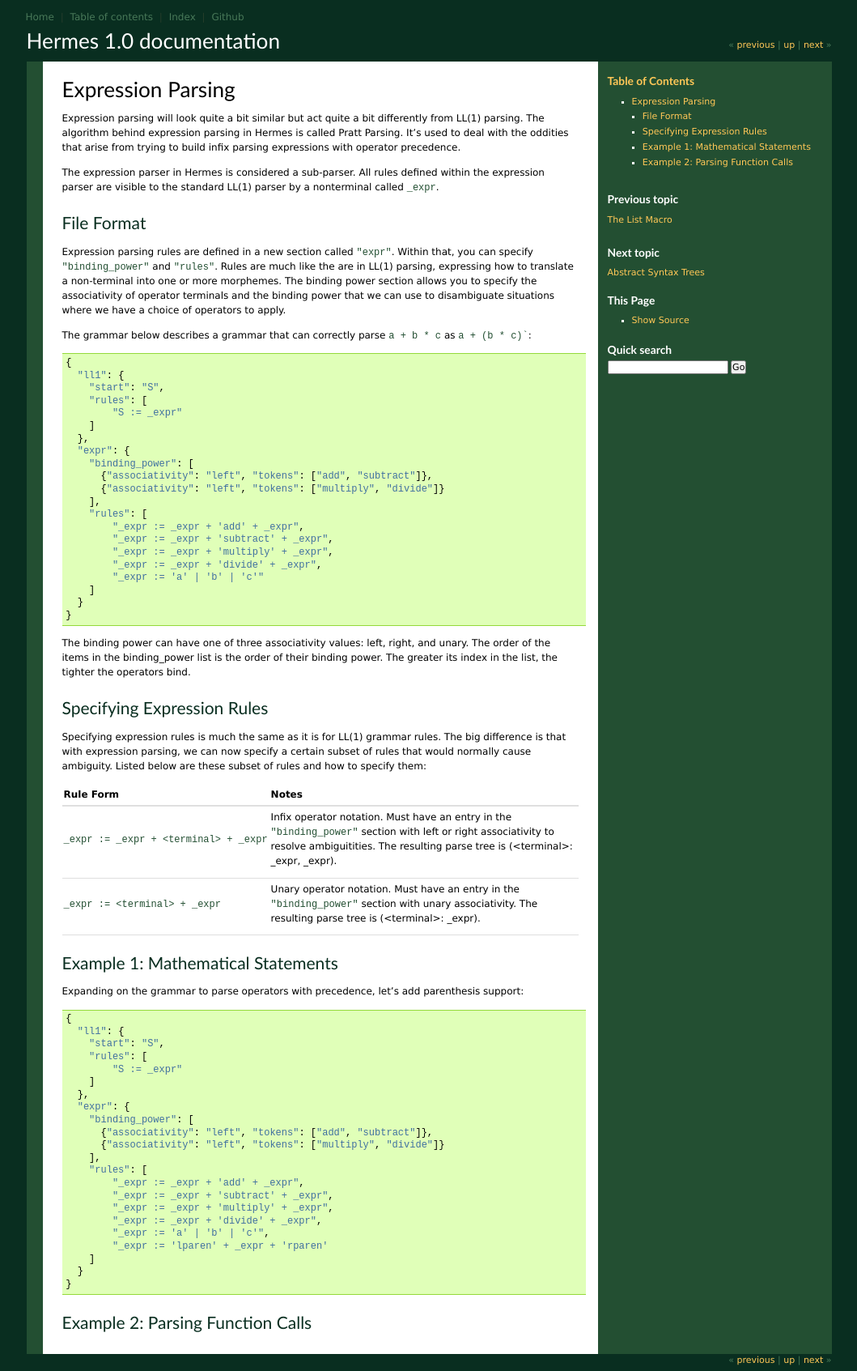
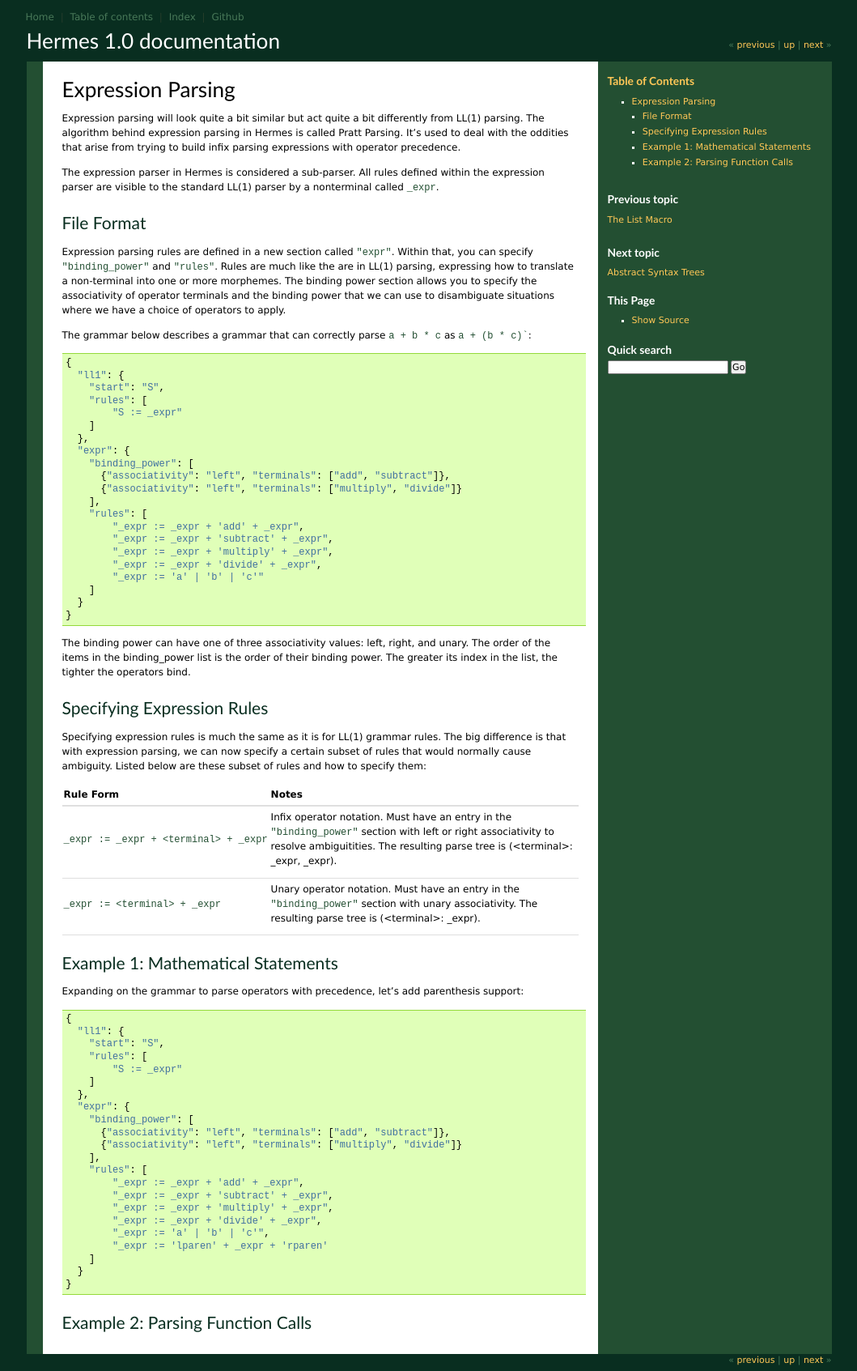
Before and after one commit to scottfrazer/hermes, a Sphinx documentation site: the page built from docs/documentation/parsing/expr.rst, in a window 1280 px wide. Shown: the whole page at 81% size, without its empty margins (110-1169 px from the left). Built offline with Sphinx 7.4.7, drawn with Linux system fonts in a browser that asks for light colours; formulas are drawn with MathJax 3.

Commit message:
[issue-13] Renaming 'tokens' to 'terminals' to avoid confusion

```diff
--- a/docs/documentation/parsing/expr.rst
+++ b/docs/documentation/parsing/expr.rst
@@ -23,8 +23,8 @@
       },
       "expr": {
         "binding_power": [
-          {"associativity": "left", "tokens": ["add", "subtract"]},
-          {"associativity": "left", "tokens": ["multiply", "divide"]}
+          {"associativity": "left", "terminals": ["add", "subtract"]},
+          {"associativity": "left", "terminals": ["multiply", "divide"]}
         ],
         "rules": [
             "_expr := _expr + 'add' + _expr",
@@ -70,8 +70,8 @@
       },
       "expr": {
         "binding_power": [
-          {"associativity": "left", "tokens": ["add", "subtract"]},
-          {"associativity": "left", "tokens": ["multiply", "divide"]}
+          {"associativity": "left", "terminals": ["add", "subtract"]},
+          {"associativity": "left", "terminals": ["multiply", "divide"]}
         ],
         "rules": [
             "_expr := _expr + 'add' + _expr",
```
Also changed, not shown: 7 other files.
